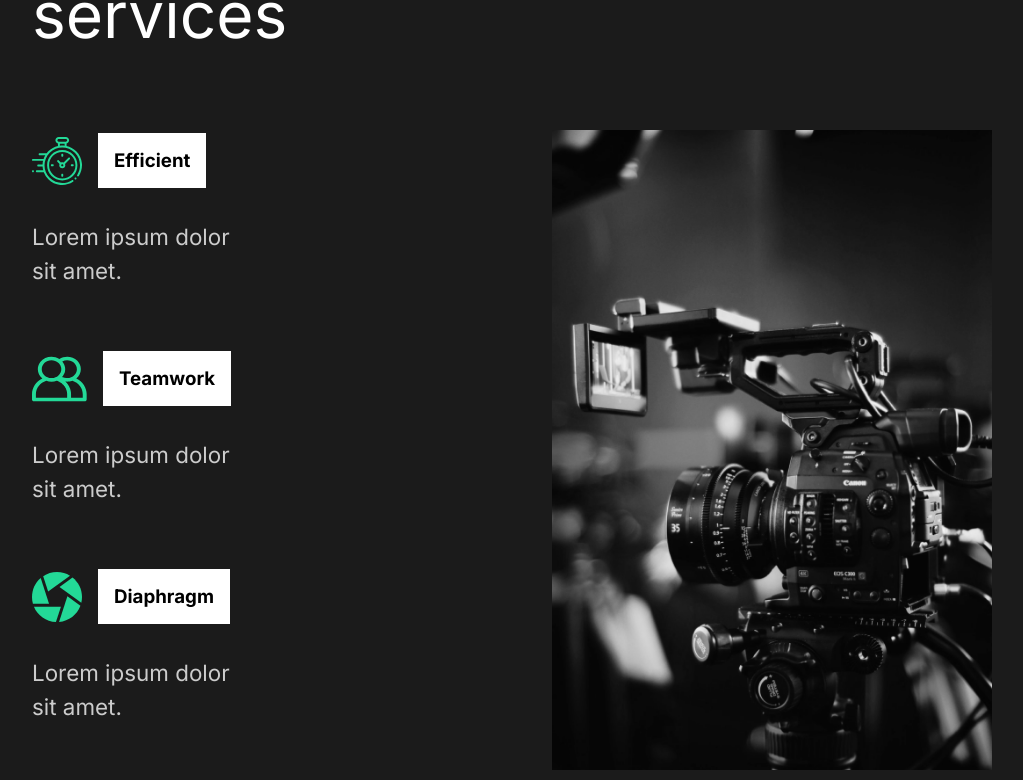
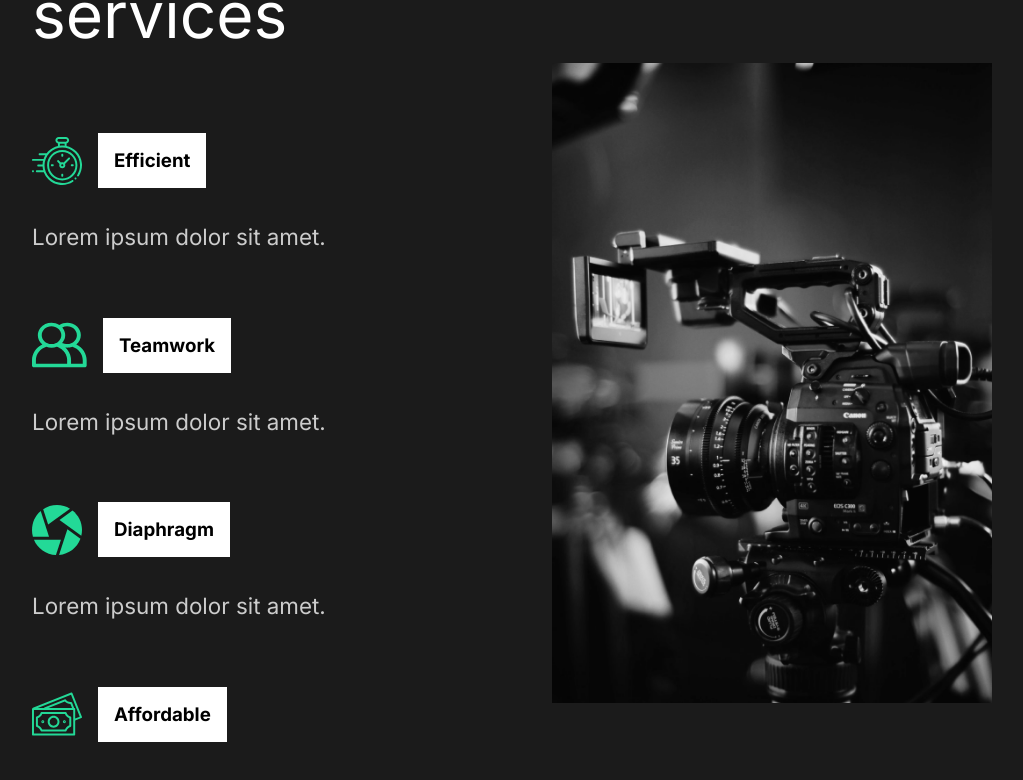
Before and after one commit to jaggehns/Jaggehn-Portfolio-2.0, a React (Create React App) app: page / in a window 1280 px wide. Shown: the part 1065-1845 px from the top of the page, without its empty margins (128-1151 px from the left). Built offline with nearby package versions, Linux system fonts and the light colour scheme.

Commit message:
MyWork scroll animation

```diff
--- a/src/animation.js
+++ b/src/animation.js
@@ -67,3 +67,14 @@
   hidden: { opacity: 1 },
   show: { opacity: 1, transition: { staggerChildren: 0.15, ease: "easeOut" } },
 };
+
+export const scrollReveal = {
+  hidden: { opacity: 0, scale: 1.2, transition: { duration: 0.5 } },
+  show: {
+    opacity: 1,
+    scale: 1,
+    transition: {
+      duration: 0.5,
+    },
+  },
+};
--- a/src/components/FaqSection.js
+++ b/src/components/FaqSection.js
@@ -3,10 +3,18 @@
 import { About } from "../styles";
 import Toggle from "./Toggle";
 import { AnimateSharedLayout } from "framer-motion";
+import { useScroll } from "./useScroll";
+import { scrollReveal } from "../animation";
 
 const FaqSection = () => {
+  const [element, controls] = useScroll();
   return (
-    <Faq>
+    <Faq
+      variants={scrollReveal}
+      ref={element}
+      animate={controls}
+      initial="hidden"
+    >
       <h2>
         Any Questions <span>FAQ</span>
       </h2>
--- a/src/components/SkillsSection.js
+++ b/src/components/SkillsSection.js
@@ -8,10 +8,18 @@
 //Styles
 import { About, Description, Image } from "../styles";
 import styled from "styled-components";
+import { scrollReveal } from "../animation";
+import { useScroll } from "./useScroll";
 
 const SkillsSection = () => {
+  const [element, controls] = useScroll();
   return (
-    <Skills>
+    <Skills
+      variants={scrollReveal}
+      animate={controls}
+      initial="hidden"
+      ref={element}
+    >
       <Description>
         <h2>
           High <span>quality</span> services
@@ -68,7 +76,7 @@
   flex-wrap: wrap;
 `;
 const Card = styled.div`
-  flex-basis: 20rem;
+  flex-basis: 30rem;
   .icon {
     display: flex;
     align-items: center;
--- a/src/components/Toggle.js
+++ b/src/components/Toggle.js
@@ -2,7 +2,7 @@
 import { motion } from "framer-motion";
 
 const Toggle = ({ children, title }) => {
-  const [toggle, setToggle] = useState(true);
+  const [toggle, setToggle] = useState(false);
   return (
     <motion.div layout className="question" onClick={() => setToggle(!toggle)}>
       <motion.h4 layout>{title}</motion.h4>
--- /dev/null
+++ b/src/components/useScroll.js
@@ -0,0 +1,13 @@
+import { useInView } from "react-intersection-observer";
+import { useAnimation } from "framer-motion";
+
+export const useScroll = () => {
+  const controls = useAnimation();
+  const [element, view] = useInView({ threshold: 0.5 });
+  if (view) {
+    controls.start("show");
+  } else {
+    controls.start("hidden");
+  }
+  return [element, controls];
+};
--- a/src/pages/MyWork.js
+++ b/src/pages/MyWork.js
@@ -15,8 +15,11 @@
   photoAnim,
   lineAnim,
 } from "../animation";
+import { useScroll } from "../components/useScroll";
 
 const MyWork = () => {
+  const [element, controls] = useScroll();
+  const [element2, controls2] = useScroll();
   return (
     <Work
       style={{ background: "#fff" }}
@@ -40,16 +43,26 @@
           </Hide>
         </Link>
       </Project>
-      <Project>
+      <Project
+        ref={element}
+        variants={fade}
+        animate={controls}
+        initial="hidden"
+      >
         <h2>The Racer</h2>
-        <div className="line"></div>
+        <motion.div variants={lineAnim} className="line"></motion.div>
         <Link to="/work/the-racer">
           <img src={theracer} alt="theracer" />
         </Link>
       </Project>
-      <Project>
+      <Project
+        ref={element2}
+        variants={fade}
+        animate={controls2}
+        initial="hidden"
+      >
         <h2>Good Times</h2>
-        <div className="line"></div>
+        <motion.div variants={lineAnim} className="line"></motion.div>
         <Link to="/work/good-times">
           <img src={goodtimes} alt="goodtimes" />
         </Link>
@@ -66,7 +79,7 @@
     padding: 1rem 0rem;
   }
 `;
-const Project = styled.div`
+const Project = styled(motion.div)`
   padding-bottom: 10rem;
   .line {
     height: 0.5rem;
--- a/src/styles.js
+++ b/src/styles.js
@@ -1,6 +1,7 @@
 import styled from "styled-components";
+import { motion } from "framer-motion";
 
-export const About = styled.div`
+export const About = styled(motion.div)`
   min-height: 90vh;
   display: flex;
   align-items: center;
```
